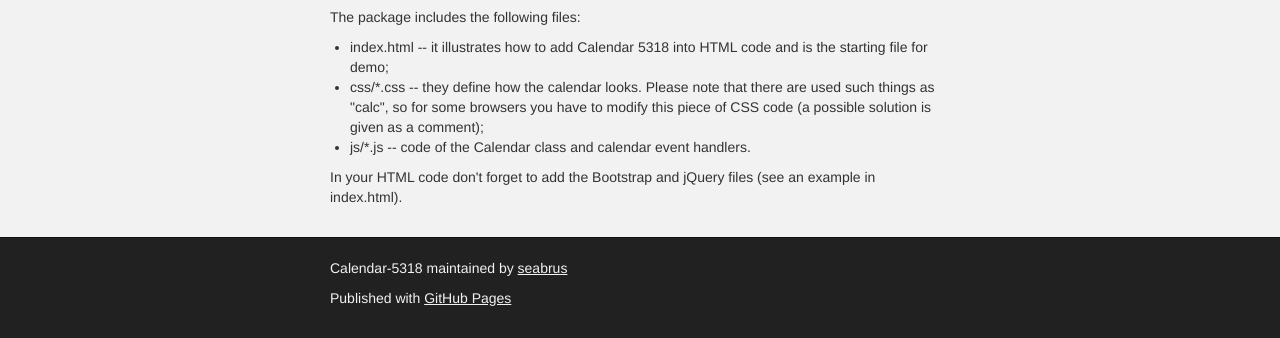
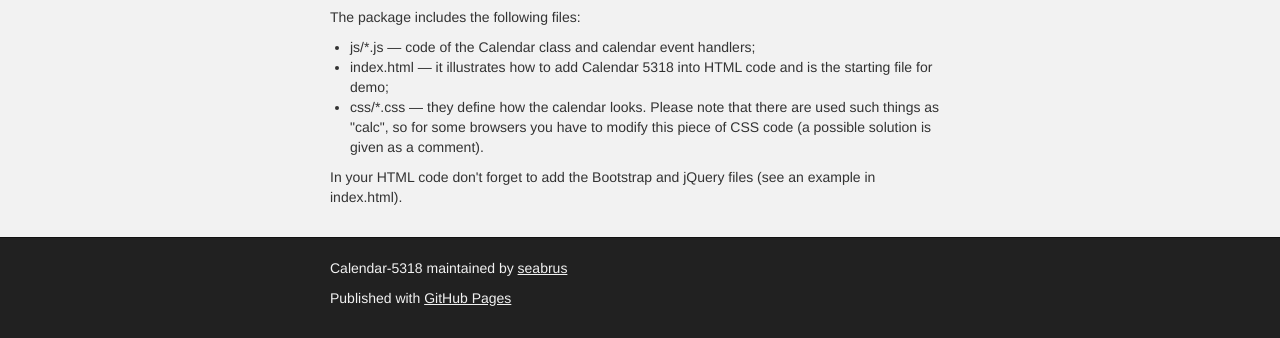
Before and after one commit to seabrus/calendar-5318, a plain HTML site: page index.html in a window 1280 px wide. Shown: the part 653-991 px from the top of the page. Drawn offline with Linux system fonts and the light colour scheme.

Commit message:
Update index.html

```diff
--- a/index.html
+++ b/index.html
@@ -5,7 +5,7 @@
     <meta charset='utf-8'>
     <meta http-equiv="X-UA-Compatible" content="chrome=1">
     <title>Calendar 5318 | JavaScript Demo</title>
-    <meta name="description" content="Calendar-5318 : Datepicker that does not corrupt your data under jQuery and Bootstrap">
+    <meta name="description" content="Calendar 5318: an easy-to-setup javascript datepicker that does not corrupt your data under jQuery and Bootstrap.">
 
     <link rel="stylesheet" type="text/css" media="screen" href="stylesheets/stylesheet.css">
 
@@ -55,9 +55,9 @@
 
 <p>The package includes the following files:</p>
 <ul>
-  <li>index.html -- it illustrates how to add Calendar 5318 into HTML code and is the starting file for demo;</li>
-  <li>css/*.css -- they define how the calendar looks. Please note that there are used such things as "calc", so for some browsers you have to modify this piece of CSS code (a possible solution is given as a comment);</li>
-  <li>js/*.js -- code of the Calendar class and calendar event handlers.</li>
+  <li>js/*.js &mdash; code of the Calendar class and calendar event handlers;</li>
+  <li>index.html &mdash; it illustrates how to add Calendar 5318 into HTML code and is the starting file for demo;</li>
+  <li>css/*.css &mdash; they define how the calendar looks. Please note that there are used such things as "calc", so for some browsers you have to modify this piece of CSS code (a possible solution is given as a comment).</li>
 </ul>
 
 <p>In your HTML code don't forget to add the Bootstrap and jQuery files (see an example in index.html).</p>
```
